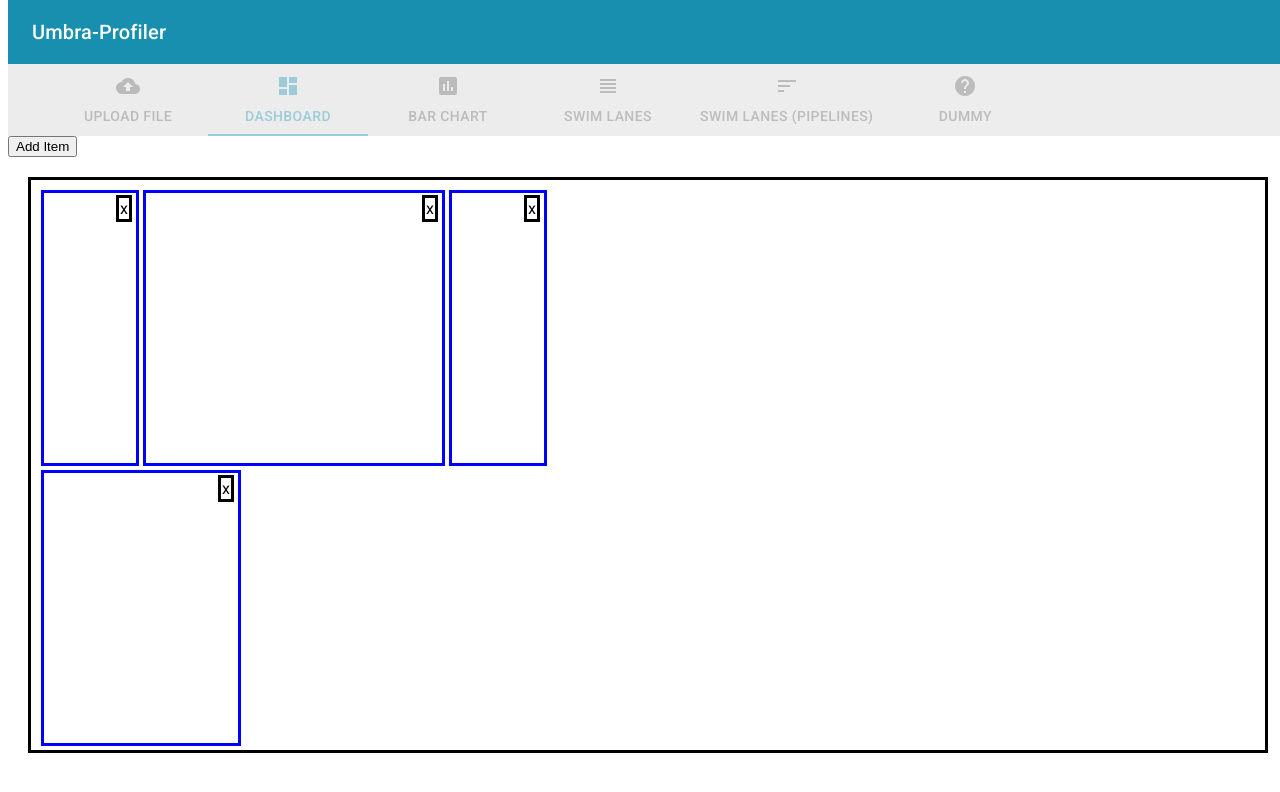
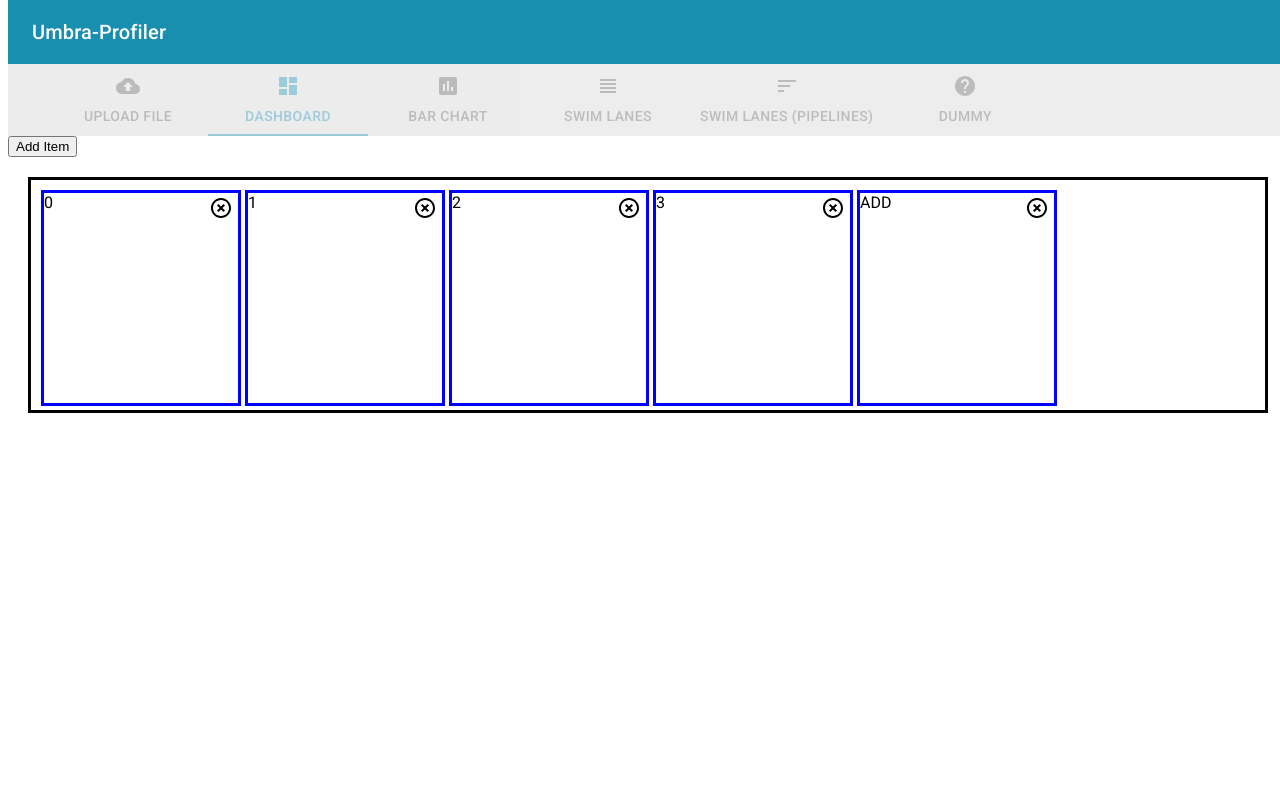
Before and after one commit to umbraperf/umbraperf, a React app: page /dashboard in a window 1280 px wide. Shown: the top 792 px of the page. Built offline with nearby package versions, Linux system fonts and the light colour scheme; the HTML template or start-up script is replaced by a standard one.

Commit message:
complete new improoved dashboard, working add and remove

```diff
--- a/src/components/dashboard.tsx
+++ b/src/components/dashboard.tsx
@@ -1,26 +1,17 @@
 import * as model from '../model';
 import React from "react";
 import _ from "lodash";
-import GridLayout from 'react-grid-layout';
-import { IAppContext, withAppContext } from '../app_context';
 import styles from '../style/dashboard.module.css';
 import { WidthProvider, Responsive } from 'react-grid-layout';
+import HighlightOffIcon from '@material-ui/icons/HighlightOff';
 
 
 
-
-interface Props {
-
-
-}
-
 interface State {
-    items: Array<string>;
-    layout: { lg: Array<ILayoutElement> };
-    gridData: { w: number, h: number, x: number, y: number };
-    breakpoints: { lg: number, md: number, sm: number, xs: number, xxs: number };
-    cols: { lg: number, md: number, sm: number, xs: number, xxs: number };
-    rowHeight: number;
+    items: Array<IItemElement>,
+    layout?: Array<ILayoutElement>;
+    breakpoints?: { lg: number, md: number, sm: number, xs: number, xxs: number };
+    cols?: { lg: number, md: number, sm: number, xs: number, xxs: number };
     newCounter: number;
 
 }
@@ -38,51 +29,60 @@ interface ILayoutElement {
     maxH?: number,
 }
 
-const originalItems: Array<string> = ["a", "b", "c", "d"];
+interface IItemElement {
+    i: string,
+    x: number,
+    y: number,
+    w: number,
+    h: number,
+    add?: boolean,
+}
 
-const initialLayouts = {
-    lg: [
-        { i: "a", x: 0, y: 0, w: 1, h: 4 },
-        { i: "b", x: 1, y: 0, w: 3, h: 4 },
-        { i: "c", x: 4, y: 0, w: 1, h: 4 },
-        { i: "d", x: 0, y: 4, w: 2, h: 4 }
-    ]
+const originalItems: Array<IItemElement> = [0, 1, 2, 3, 4].map(function (i, key, list) {
+    return {
+        i: i.toString(),
+        x: i * 2,
+        y: 0,
+        w: 2,
+        h: 2,
+        add: "" + i === (list.length - 1).toString(),
     };
+});
 
-const gridData = { w: 3, h: 2, x: 0, y: Infinity };
 
 //a HOC WidthProvider can be used to automatically determine width upon initialization and window resize events:
 const ResponsiveGridLayout = WidthProvider(Responsive);
 
-class Dashboard extends React.Component<Props, State> {
+class Dashboard extends React.Component<any, State> {
 
     static defaultProps = {
-
+        cols: { lg: 12, md: 10, sm: 6, xs: 4, xxs: 2 },
+        rowHeight: 100
     };
 
-    constructor(props: Props) {
+    constructor(props: any) {
         super(props);
         this.state = {
             items: originalItems,
-            layout: initialLayouts,
-            gridData: gridData,
-            breakpoints: { lg: 1200, md: 996, sm: 768, xs: 480, xxs: 0 },
-            cols: { lg: 12, md: 10, sm: 6, xs: 4, xxs: 2 },
-            rowHeight: 60,
             newCounter: 0
         };
 
         this.onAddItem = this.onAddItem.bind(this);
-
+        this.onBreakpointChange = this.onBreakpointChange.bind(this);
+        this.onLayoutChange = this.onLayoutChange.bind(this);
     }
 
 
     componentDidMount(): void {
     }
 
-    componentDidUpdate(prevProps: Props): void {
+    componentDidUpdate(prevProps: any): void {
 
     }
+
+    stopEventPropagation = (event: any) => {
+        event.stopPropagation();
+    };
 
     render() {
         return (
@@ -90,26 +90,15 @@ class Dashboard extends React.Component<Props, State> {
                 <button onClick={this.onAddItem}>Add Item</button>
                 <ResponsiveGridLayout
                     className={`layout ${styles.gridBoxesContainer}`}
-                    layouts={this.state.layout}
-                    breakpoints={this.state.breakpoints}
-                    cols={this.state.cols}
-                    rowHeight={this.state.rowHeight}
-/*             onLayoutChange={onLayoutChange}
- */          >
-                    {this.state.items.map((key, elem) => (
-                        <div
-                            key={key}
-                            className={`widget ${styles.gridBox}`}
-/*                         data-grid={this.state.gridData}
- */                    >
-                            {this.createRemoveElement(elem)}
-                            {/*                         <Widget
-                            id={key}
-/*                   onRemoveItem={onRemoveItem}
-                   backgroundColor="#867ae9"
-                        /> */}
-                        </div>
-                    ))}
+                    onLayoutChange={this.onLayoutChange}
+                    onBreakpointChange={this.onBreakpointChange}
+                    {...this.props}
+                >
+
+                    {
+                        _.map(this.state.items, el => this.createWidgetElement(el))
+                    }
+
                 </ResponsiveGridLayout>
 
             </div>
@@ -117,29 +106,65 @@ class Dashboard extends React.Component<Props, State> {
         );
     }
 
+    onBreakpointChange(breakpoint: any, cols: any) {
+        this.setState({
+            breakpoints: breakpoint,
+            cols: cols
+        });
+    }
+
+    onLayoutChange(layout: any) {
+        /*         if (layout) {
+                    this.props.onLayoutChange(layout);
+                    this.setState({ layout: layout });
+                } */
+    }
+
     onAddItem() {
+        // Add a new item. It must have a unique key!
         this.setState({
             // Add a new item. It must have a unique key!
-            items: this.state.items.concat("n" + this.state.newCounter),
-            layout: {
-                lg: this.state.layout.lg.concat({
+            items: this.state.items.concat({
                 i: "n" + this.state.newCounter,
                 x: (this.state.items.length * 2) % (this.state.cols as any || 12),
                 y: Infinity, // puts it at the bottom
                 w: 2,
                 h: 2
-                } as ILayoutElement
-
-                ),
-
-            },
+            }),
             // Increment the counter to ensure key is always unique.
             newCounter: this.state.newCounter + 1
         });
     }
 
-    onRemoveItem() {
-        //TODO
+    onRemoveItem(i: string) {
+        this.setState({ items: _.reject(this.state.items, { i: i }) });
+    }
+
+    createWidgetElement(el: any) {
+
+        const i = el.add ? '+' : el.i;
+        return (
+            <div
+                key={i}
+/*                 No layout for parent provided -> use data-grid prop for child elements
+ */             data-grid={el}
+                className={`widget ${styles.gridBox}`}
+            >
+                {el.add ?
+                    <span
+                        className={`add text ${styles.addText}`}
+                        onMouseDown={this.stopEventPropagation}
+                        onTouchStart={this.stopEventPropagation}
+                        onClick={this.onAddItem}
+                        title="Add a visualization. "
+                    >
+                        ADD</span>
+                    :
+                    <span className={`text ${styles.text}`}>{i}</span>}
+                {this.createRemoveElement(el)}
+            </div>
+        );
+
     }
 
     createRemoveElement(el: any) {
@@ -148,22 +173,14 @@ class Dashboard extends React.Component<Props, State> {
 
         return (
             <div key={i} data-grid={el}>
-                {/*               {el.add ? (
-                <span
-                  className="add text"
-                  onClick={this.onAddItem}
-                  title="You can add an item by clicking here, too."
-                >
-                  Add +
-                </span>
-              ) : (
-                <span className="text">{i}</span>
-              )} */}
                 <span
                     className={styles.widgetRemove}
+                    onMouseDown={this.stopEventPropagation}
+                    onTouchStart={this.stopEventPropagation}
                     onClick={this.onRemoveItem.bind(this, i)}
+
                 >
-                    x
+                    <HighlightOffIcon></HighlightOffIcon>
                 </span>
             </div>
         );
@@ -172,4 +189,4 @@ class Dashboard extends React.Component<Props, State> {
 }
 
 
-export default withAppContext(Dashboard);
+export default Dashboard;
--- a/src/controller/web_file_controller.ts
+++ b/src/controller/web_file_controller.ts
@@ -68,9 +68,10 @@ export function setCsvReadingFinished(requestId: number) {
 }
 
 export function storeResultFromRust(requestId: number, result: ArrowTable.Table<any>, eventsRequest: boolean) {
+    window.alert("hier");
+
 
     //store result of current request in redux store result variable
-    console.log(result);
     const resultObject: Result = createResultObject(requestId, result);
 
     store.dispatch({
@@ -86,7 +87,6 @@ export function storeResultFromRust(requestId: number, result: ArrowTable.Table<
     //append new result to redux store chartDataArray and extract chart data for regarding chart type:
     if (!eventsRequest) {
         storeChartDataFromRust(requestId, resultObject);
-        console.log(store.getState().chartData);
     }
 }
 
--- a/src/style/dashboard.module.css
+++ b/src/style/dashboard.module.css
@@ -15,7 +15,6 @@
     right: 2px;
     top: 0;
     cursor: pointer;
-    border: solid;
     margin: 2px;
     padding: 1px;
 }
```
Lines whose indentation alone changed are shown as unchanged.
